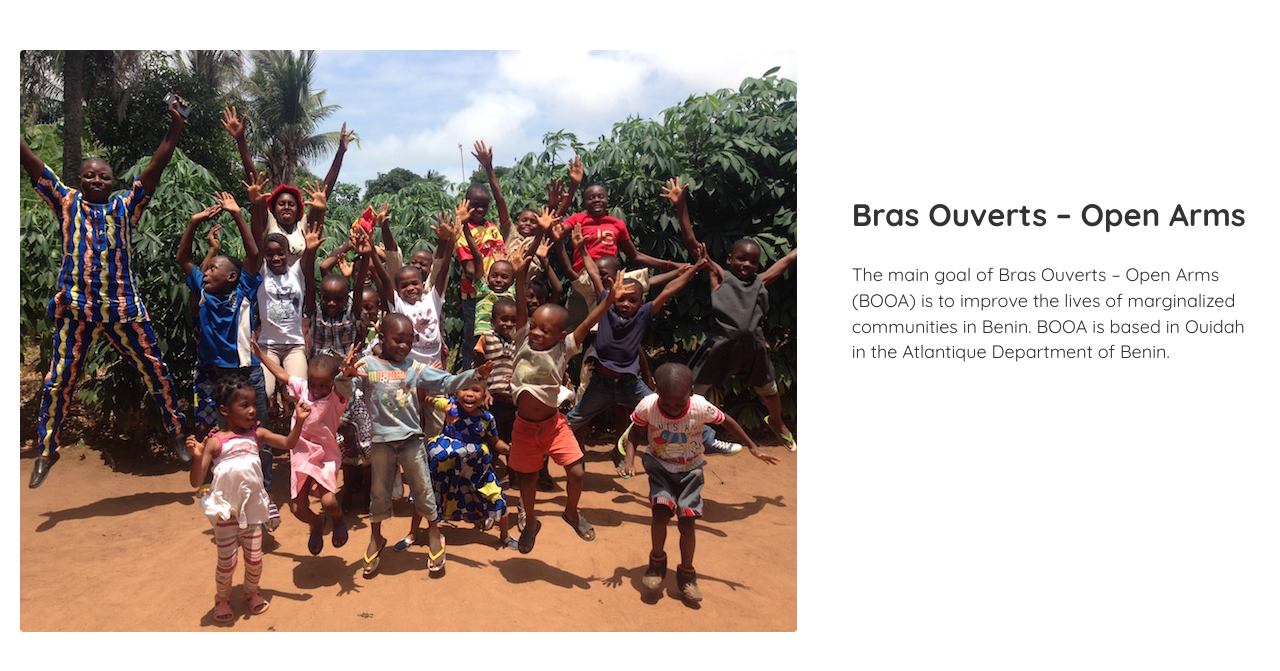
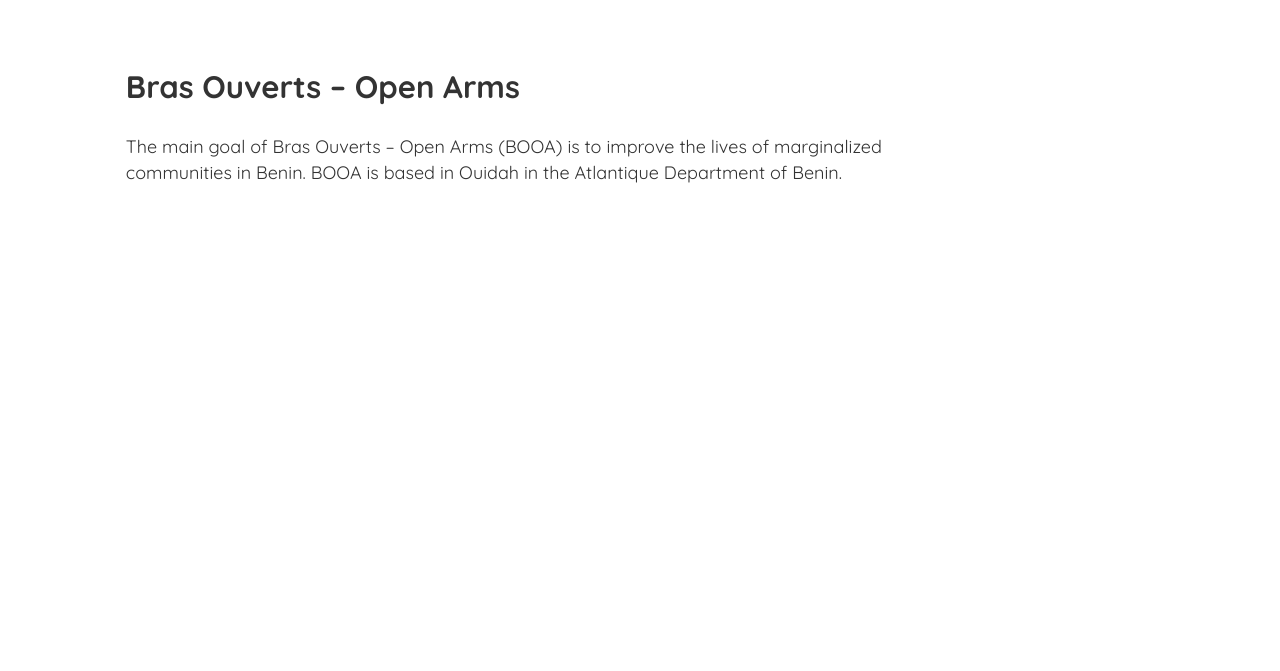
Before and after one commit to HotGiardiniera/booa, a Python web app: template main/templates/home.html in a window 1280 px wide. Shown: the part 86-757 px from the top of the page. Run offline with Jinja, Linux system fonts and the light colour scheme; the template is opened without the code that fills it, so the values that code supplies are empty.

Commit message:
remove home image

```diff
--- a/main/templates/home.html
+++ b/main/templates/home.html
@@ -1,10 +1,10 @@
 {% extends "base.html" %}
 {% block body %}
 	<div class="row">
-		<div class="col-md-8 main-img-holder">
-			<img src="{{ STATIC_URL }}images/booa_main.JPG" class="img-fluid home-main-image" alt="Responsive image">
+		<div class="col-md-1 main-img-holder">
+
 		</div>
-		<div id="main-text" class="col-md-4">
+		<div class="col-md-8">
 			<h2 style="font-size: 31px;"><strong>Bras Ouverts – Open Arms</strong></h2>
 			<span class="en">
 				The main goal of Bras Ouverts – Open Arms (BOOA) is to improve the lives of marginalized communities in Benin. BOOA is based in Ouidah in the Atlantique Department of Benin.
```
